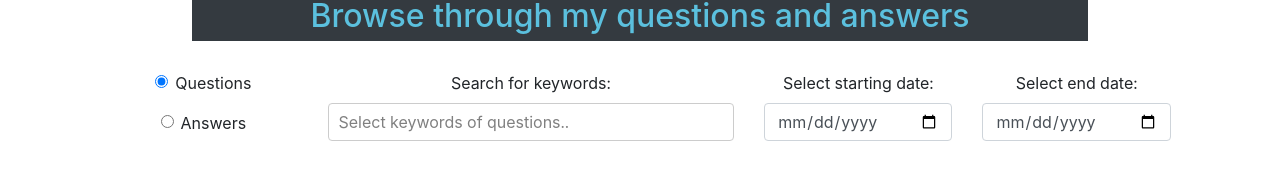
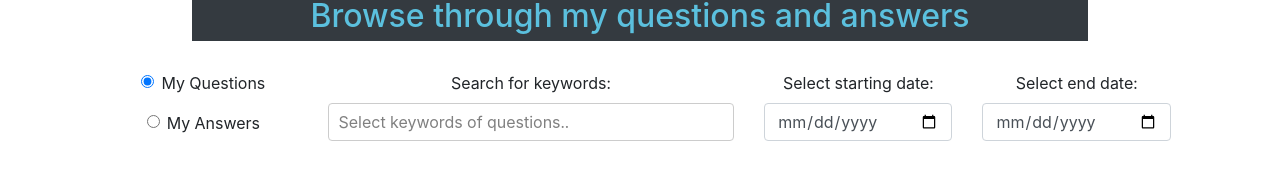
Before and after one commit to PolyannaG/AskMeAnything, a React (Create React App) app in the folder client/: page /my_ask_me_anything in a window 1280 px wide. Shown: the part 551-736 px from the top of the page. Built offline with nearby package versions, Linux system fonts and the light colour scheme.

Commit message:
defaultChecked radio button bug fixed

```diff
--- a/client/src/pages/MyAskMeAnything.js
+++ b/client/src/pages/MyAskMeAnything.js
@@ -69,6 +69,7 @@ function MyAskMeAnything(){
         getQuestionsPerDay().then(resp => setQuestionContributionsPerDay( contributions_questions_per_day) )
         getAnswersPerDay().then((resp)=>setAnswerContributionsPerDay(contributions_answers_per_day))
         getDummyUser().then(resp=>setUser(dummy_user))
+        setRadio("RadioQuestions")
     },[])
 
     const fetchOptions=async ()=>{
@@ -226,19 +227,19 @@ function MyAskMeAnything(){
                 <Col lg={2} className="justify-content-left">
                     <Form>
                         <Form.Check
+                            defaultChecked
                             className="mb-3"
                             type="radio"
-                            label="Questions"
+                            label="My Questions"
                             name="RadioButtons"
-                            value="RadioButtons"
-                            defaultChecked
+                            value="RadioQuestions"
                             id="RadioQuestions"
                             onChange={handleOptionChange}
                         />
                         <Form.Check
                             className="mb-3"
                             type="radio"
-                            label="Answers"
+                            label="My Answers"
                             name="RadioButtons"
                             id="RadioAnswers"
                             value="RadioAnswers"
```
